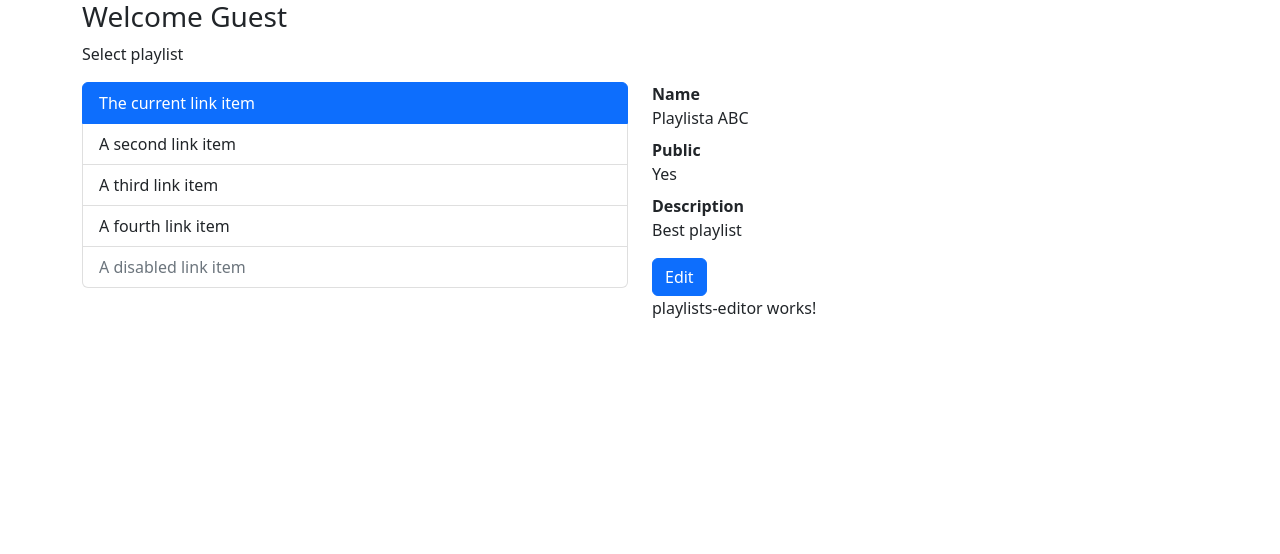
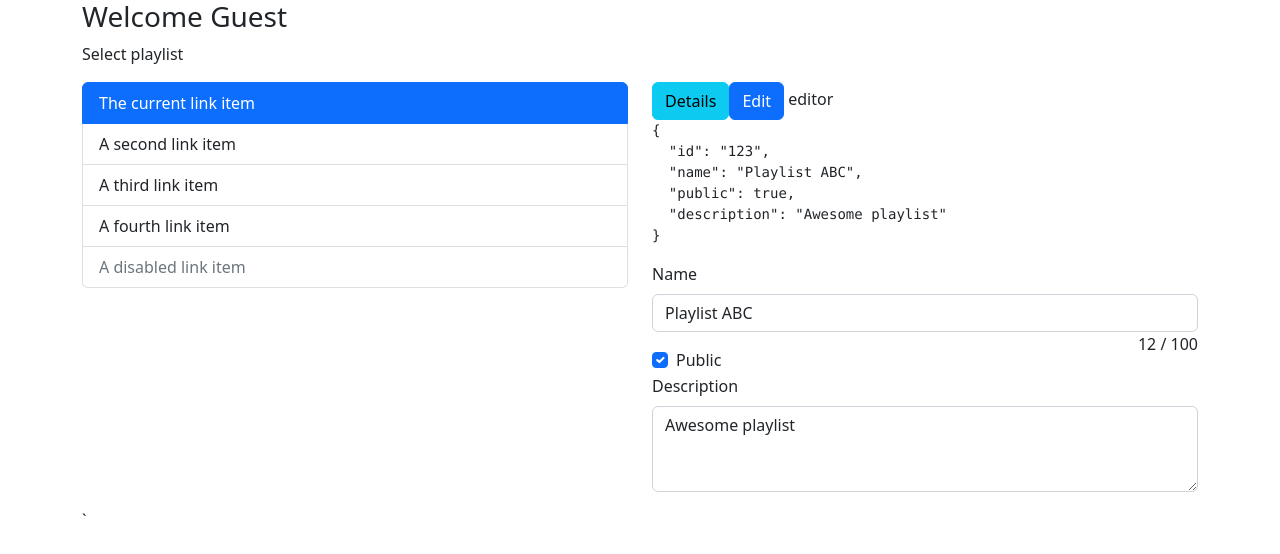
Before and after one commit to KamilSt18/spotify-playlists-app, an Angular app: page /playlists in a window 1280 px wide. Both pictures are taken after a click on the button "Edit". Shown: the top 554 px of the page. Built offline with nearby package versions, Linux system fonts and the light colour scheme.

Commit message:
Implemented component switching - details/editor.

```diff
--- a/src/app/playlists/components/playlists-details/playlists-details.component.html
+++ b/src/app/playlists/components/playlists-details/playlists-details.component.html
@@ -1,12 +1,17 @@
-<dl>
+<dl [id]="'playlist-' + playlist.id" [attr.data-playlist-id]="playlist.id">
   <dt>Name</dt>
-  <dd>Playlista ABC</dd>
+  <dd>{{ playlist.name }}</dd>
 
   <dt>Public</dt>
-  <dd>Yes</dd>
+  <dd
+    [ngClass]="{
+      'is-private': !playlist.public,
+      'is-public': playlist.public
+    }"
+  >
+    {{ playlist.public ? "Yes" : "No" }}
+  </dd>
 
   <dt>Description</dt>
-  <dd>Best playlist</dd>
+  <dd>{{ playlist.description }}</dd>
 </dl>
-
-<button class="btn btn-primary">Edit</button>
--- a/src/app/playlists/components/playlists-details/playlists-details.component.scss
+++ b/src/app/playlists/components/playlists-details/playlists-details.component.scss
@@ -0,0 +1,10 @@
+.is-public,
+.is-private {
+  border-bottom: 2px solid currentColor;
+}
+.is-public {
+  color: green;
+}
+.is-private {
+  color: red;
+}
--- a/src/app/playlists/components/playlists-details/playlists-details.component.ts
+++ b/src/app/playlists/components/playlists-details/playlists-details.component.ts
@@ -3,8 +3,13 @@ import { Component } from '@angular/core';
 @Component({
   selector: 'app-playlists-details',
   templateUrl: './playlists-details.component.html',
-  styleUrls: ['./playlists-details.component.scss']
+  styleUrls: ['./playlists-details.component.scss'],
 })
 export class PlaylistsDetailsComponent {
-
+  playlist = {
+    id: '123',
+    name: 'Playlist ABC',
+    public: true,
+    description: 'Awesome playlist',
+  };
 }
--- a/src/app/playlists/components/playlists-editor/playlists-editor.component.html
+++ b/src/app/playlists/components/playlists-editor/playlists-editor.component.html
@@ -1 +1,33 @@
-<p>playlists-editor works!</p>
+<pre>{{ playlist | json }}</pre>
+
+<div class="form-group mb-3">
+  <label for="playlist_name" class="form-label">Name</label>
+  <input
+    type="text"
+    class="form-control"
+    id="playlist_name"
+    placeholder="Name"
+    [(ngModel)]="playlist.name"
+  />
+  <span class="float-end">{{ playlist.name.length }} / 100</span>
+</div>
+
+<div class="form-check">
+  <input
+    class="form-check-input"
+    type="checkbox"
+    id="playlist_public"
+    [(ngModel)]="playlist.public"
+  />
+  <label class="form-check-label" for="flexCheckChecked">Public</label>
+</div>
+
+<div class="form-group mb-3">
+  <label for="playlist_description" class="form-label">Description</label>
+  <textarea
+    class="form-control"
+    id="playlist_description"
+    rows="3"
+    [(ngModel)]="playlist.description"
+  ></textarea>
+</div>
--- a/src/app/playlists/components/playlists-editor/playlists-editor.component.ts
+++ b/src/app/playlists/components/playlists-editor/playlists-editor.component.ts
@@ -6,5 +6,10 @@ import { Component } from '@angular/core';
   styleUrls: ['./playlists-editor.component.scss']
 })
 export class PlaylistsEditorComponent {
-
+  playlist = {
+    id: '123',
+    name: 'Playlist ABC',
+    public: true,
+    description: 'Awesome playlist',
+  };
 }
--- a/src/app/playlists/containers/playlists-view/playlists-view.container.html
+++ b/src/app/playlists/containers/playlists-view/playlists-view.container.html
@@ -3,7 +3,12 @@
 <div class="row">
     <div class="col"><app-playlists-list></app-playlists-list></div>
     <div class="col">
-        <app-playlists-details></app-playlists-details>
-        <app-playlists-editor></app-playlists-editor>
+
+        <button class="btn btn-info" (click)="detailsMode()">Details</button>
+        <button class="btn btn-primary" (click)="editorMode()">Edit</button>
+        {{mode}}
+
+        <app-playlists-details [hidden]="mode !== 'details'"></app-playlists-details>
+        <app-playlists-editor [hidden]="mode !== 'editor'"></app-playlists-editor>
     </div>
-</div>
+</div>`
--- a/src/app/playlists/containers/playlists-view/playlists-view.container.ts
+++ b/src/app/playlists/containers/playlists-view/playlists-view.container.ts
@@ -3,8 +3,16 @@ import { Component } from '@angular/core';
 @Component({
   selector: 'app-playlists-view',
   templateUrl: './playlists-view.container.html',
-  styleUrls: ['./playlists-view.container.scss']
+  styleUrls: ['./playlists-view.container.scss'],
 })
 export class PlaylistsViewContainer {
+  mode: 'details' | 'editor' = 'details';
 
+  detailsMode() {
+    this.mode = 'details';
+  }
+
+  editorMode() {
+    this.mode = 'editor';
+  }
 }
--- a/src/app/playlists/playlists.module.ts
+++ b/src/app/playlists/playlists.module.ts
@@ -1,11 +1,11 @@
 import { NgModule } from '@angular/core';
-import { CommonModule } from '@angular/common';
 
 import { PlaylistsRoutingModule } from './playlists-routing.module';
 import { PlaylistsViewContainer } from './containers/playlists-view/playlists-view.container';
 import { PlaylistsListComponent } from './components/playlists-list/playlists-list.component';
 import { PlaylistsDetailsComponent } from './components/playlists-details/playlists-details.component';
 import { PlaylistsEditorComponent } from './components/playlists-editor/playlists-editor.component';
+import { SharedModule } from '../shared/shared.module';
 
 
 @NgModule({
@@ -16,7 +16,7 @@ import { PlaylistsEditorComponent } from './components/playlists-editor/playlist
     PlaylistsEditorComponent
   ],
   imports: [
-    CommonModule,
+    SharedModule,
     PlaylistsRoutingModule
   ],
   exports: [
--- a/src/app/shared/shared.module.ts
+++ b/src/app/shared/shared.module.ts
@@ -1,6 +1,7 @@
 import { NgModule } from '@angular/core';
 import { CommonModule } from '@angular/common';
 import { PageNotFoundComponent } from './components/page-not-found/page-not-found.component';
+import { FormsModule } from '@angular/forms';
 
 
 
@@ -9,9 +10,12 @@ import { PageNotFoundComponent } from './components/page-not-found/page-not-foun
     PageNotFoundComponent
   ],
   imports: [
-    CommonModule
+    CommonModule,
+    FormsModule
   ],
   exports: [
+    CommonModule,
+    FormsModule,
     PageNotFoundComponent
   ]
 })
```
